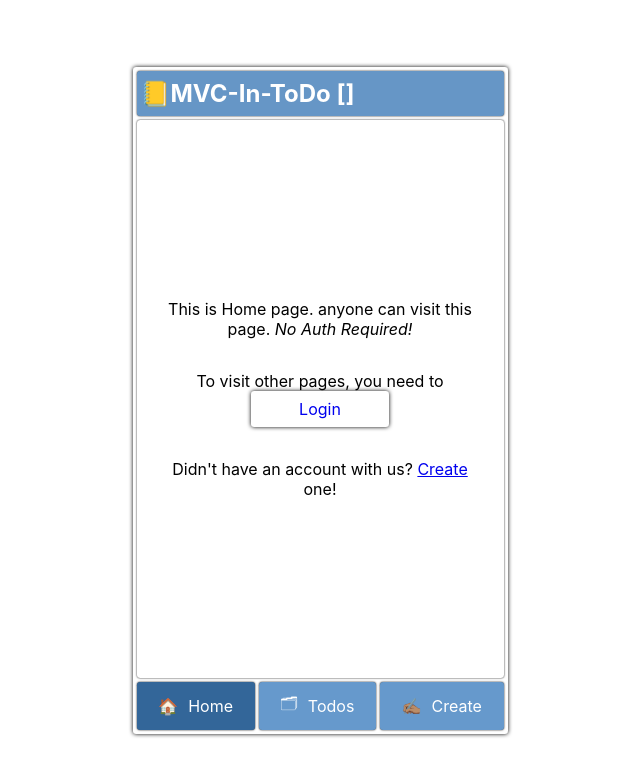
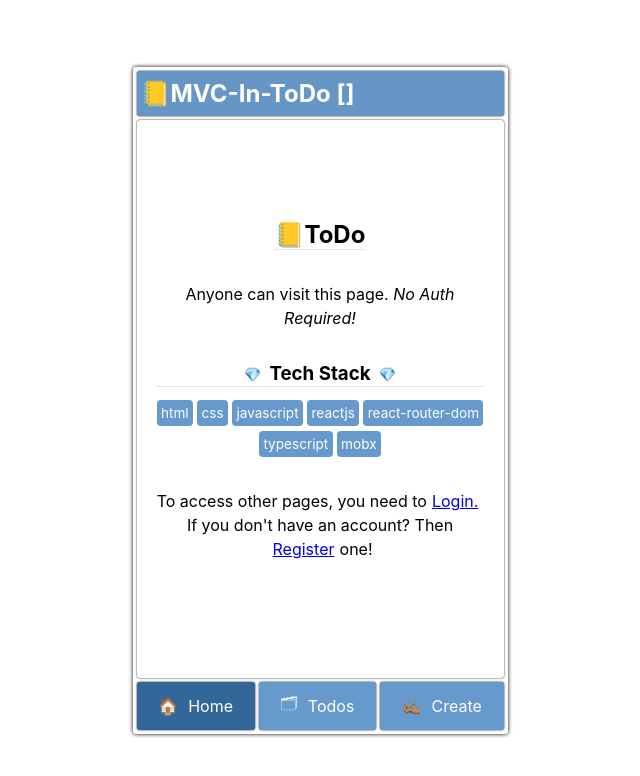
Before and after one commit to logi-seesamjagan/react-mvc-todo, a React (Create React App) app: page / in a window 1280 px wide. Shown: the top 776 px of the page, without its empty margins (320-960 px from the left). Built offline with nearby package versions, Linux system fonts and the light colour scheme.

Commit message:
Add more info in home

```diff
--- a/src/routes/home/Home.css
+++ b/src/routes/home/Home.css
@@ -3,14 +3,44 @@
   align-items: center;
   justify-content: center;
 }
-.Home blockquote {
+.Home section {
   padding: 1rem;
   text-align: center;
+  line-height: 1.5rem;
 }
-.Home .LoginLink {
+.Home :any-link {
   display: inline-flex;
-    padding: 0.5rem 3rem;
-    box-shadow: 0 0 4px #000;
+  padding: 0 0.5ch;
   border-radius: 0.2rem;
-    text-decoration: none;
 }
+.Home .Techs {
+  display: flex;
+  flex-wrap: wrap;
+  gap: 0.5ch;
+  font-size: 0.85rem;
+  text-transform: lowercase;
+  justify-content: center;
+  align-items: center;
+}
+.Home .Tech {
+  background-color: #69c;
+  color: #fff;
+  padding: 0.15ch 0.5ch;
+  border-radius: 0.25rem;
+  display: flex;
+  align-items: center;
+}
+.Home :is(h1, h2, h3) {
+  border-bottom: dotted 1px #ccc;
+  margin-bottom: 1ch;
+  display: flex;
+  align-items: center;
+  justify-content: center;
+}
+.Home h3::before,
+.Home h3::after {
+  content: "💎";
+  font-size: small;
+  padding: 0 1ch;
+  text-shadow: 0 0 1px;
+}
--- a/src/routes/home/Home.tsx
+++ b/src/routes/home/Home.tsx
@@ -3,30 +3,61 @@ import { Link } from "react-router-dom";
 import { IAuthStore } from "../../types";
 import { useAuthService } from "../../utils";
 
+const TechStack = [
+  "HTML",
+  "CSS",
+  "Javascript",
+  "ReactJS",
+  "React-Router-Dom",
+  "Typescript",
+];
+if (process.env.REACT_APP_STORE === "redux") {
+  TechStack.push("Redux", "React-Redux");
+} else {
+  TechStack.push("MobX");
+}
+
 export function HomeView({ auth }: { auth: IAuthStore }) {
   return (
     <div className="Page Home">
+      <header>
+        <h2>
+          <span>📒</span>ToDo
+        </h2>
+      </header>
       {auth.status === "logged-in" && (
-        <blockquote>
-          Hello <strong>{auth.user?.userName}</strong>. Please help yourself
-        </blockquote>
+        <section>
+          Hello <strong>{auth.user?.userName}</strong>. Now you can
+          <Link to="/create">Create</Link>or<Link to="/todos">View</Link>your
+          Todos!
+        </section>
       )}
-      <blockquote>
-        This is Home page. anyone can visit this page.
-        <em> No Auth Required!</em>
-      </blockquote>
+      <section>
+        Anyone can visit this page.
+        <cite> No Auth Required!</cite>
+      </section>
+      <section>
+        <header>
+          <h3>Tech Stack</h3>
+        </header>
+        <div className="Techs">
+          {TechStack.map((tech) => (
+            <span key={tech} className="Tech">
+              {tech}
+            </span>
+          ))}
+        </div>
+      </section>
       {auth.status !== "logged-in" && (
         <>
-          <blockquote>
-            To visit other pages, you need to{" "}
+          <section>
+            To access other pages, you need to
             <Link className="LoginLink" to="/login">
-              Login
+              Login.
             </Link>
-          </blockquote>
-          <blockquote>
-            Didn't have an account with us? <Link to="/register">Create</Link>{" "}
-            one!
-          </blockquote>
+            If you don't have an account? Then
+            <Link to="/register">Register</Link>one!
+          </section>
         </>
       )}
     </div>
```
Lines whose indentation alone changed are shown as unchanged.
